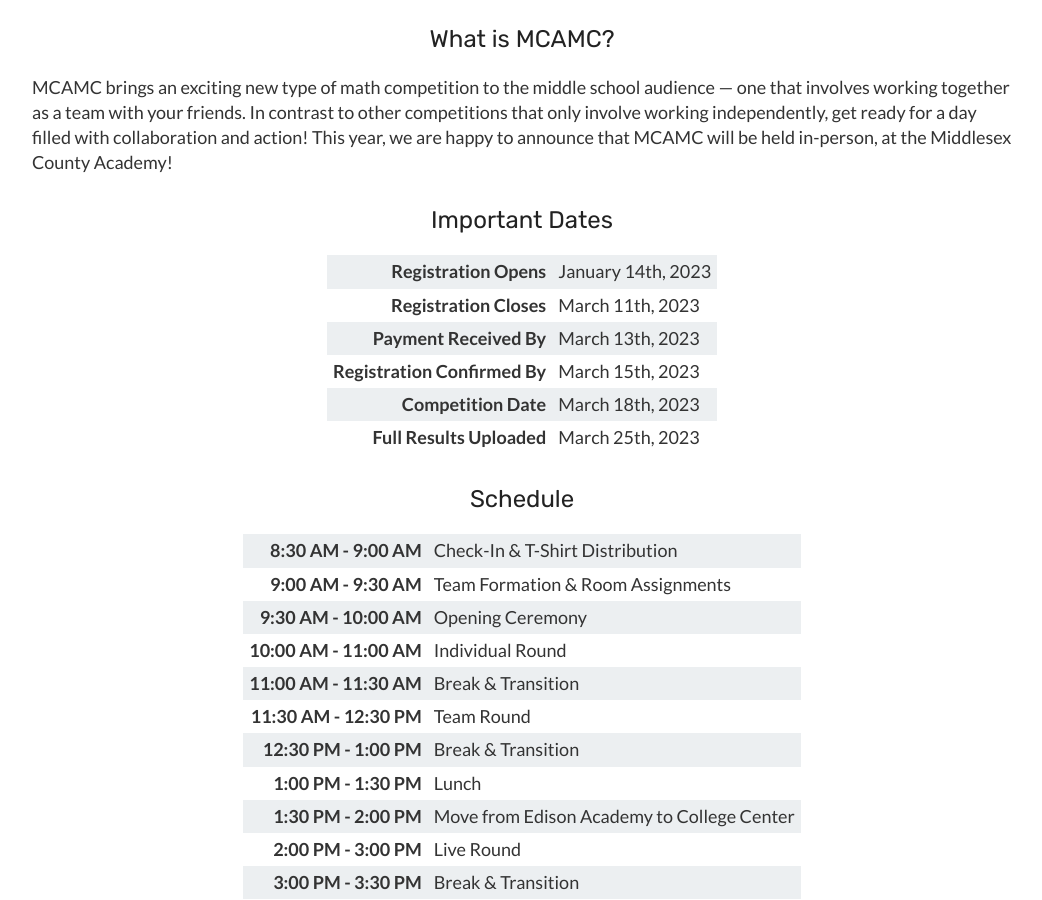
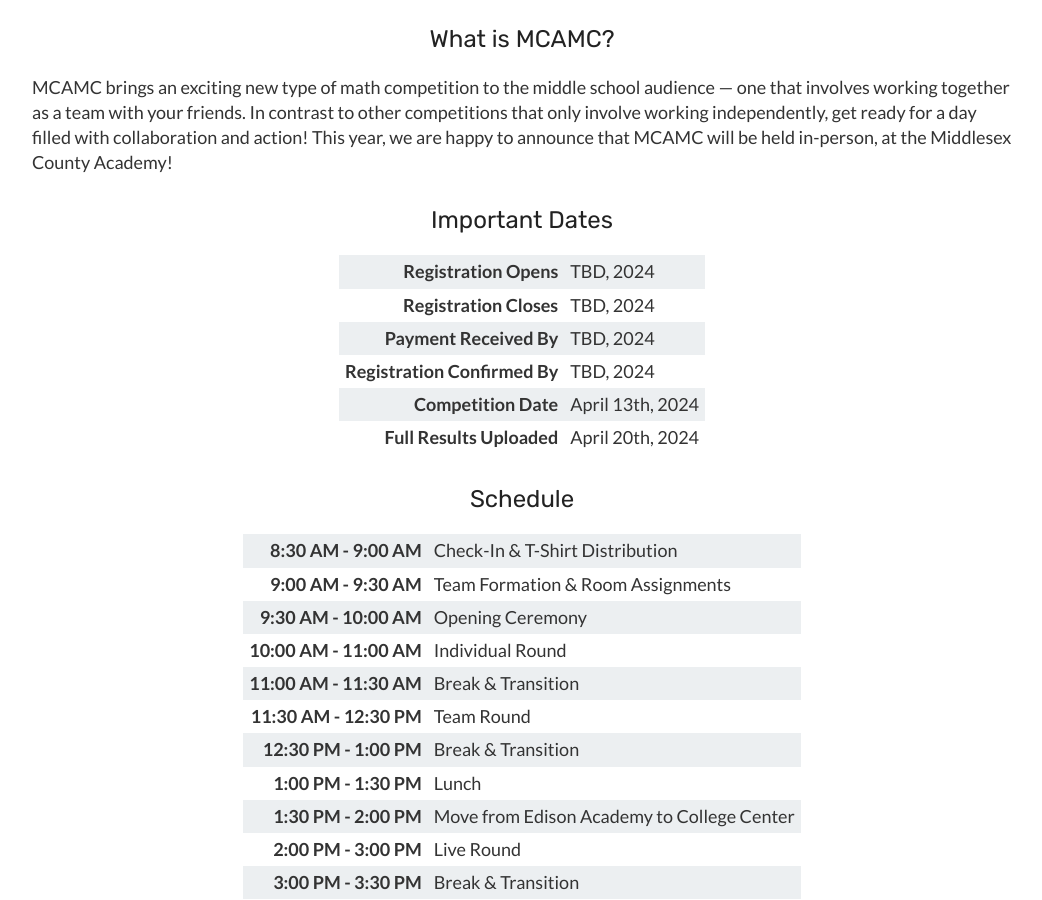
Before and after one commit to mcamathleague/mcamathleague.github.io, a Jekyll site: the page built from mcamc.md, in a window 1280 px wide and 900 px high, scrolled down 590 px. Shown: the whole window, without its empty margins (118-1160 px from the left). Built offline with Jekyll 4.4.1, drawn with Linux system fonts in a browser that asks for light colours.

Commit message:
Update mcamc.md

```diff
--- a/mcamc.md
+++ b/mcamc.md
@@ -37,27 +37,27 @@ MCAMC brings an exciting new type of math competition to the middle school audie
 <table>
   <tr>
     <td>Registration Opens</td>
-    <td>January 14th, 2023</td>
+    <td>TBD, 2024</td>
   </tr>
   <tr>
     <td>Registration Closes</td>
-    <td>March 11th, 2023</td>
+    <td>TBD, 2024</td>
   </tr>
   <tr>
     <td>Payment Received By</td>
-    <td>March 13th, 2023</td>
+    <td>TBD, 2024</td>
   </tr>
   <tr>
     <td>Registration Confirmed By</td>
-    <td>March 15th, 2023</td>
+    <td>TBD, 2024</td>
   </tr>
   <tr>
     <td>Competition Date</td>
-    <td>March 18th, 2023</td>
+    <td>April 13th, 2024</td>
   </tr>
   <tr>
     <td>Full Results Uploaded</td>
-    <td>March 25th, 2023</td>
+    <td>April 20th, 2024</td>
   </tr>
 </table>
 </div>
```
